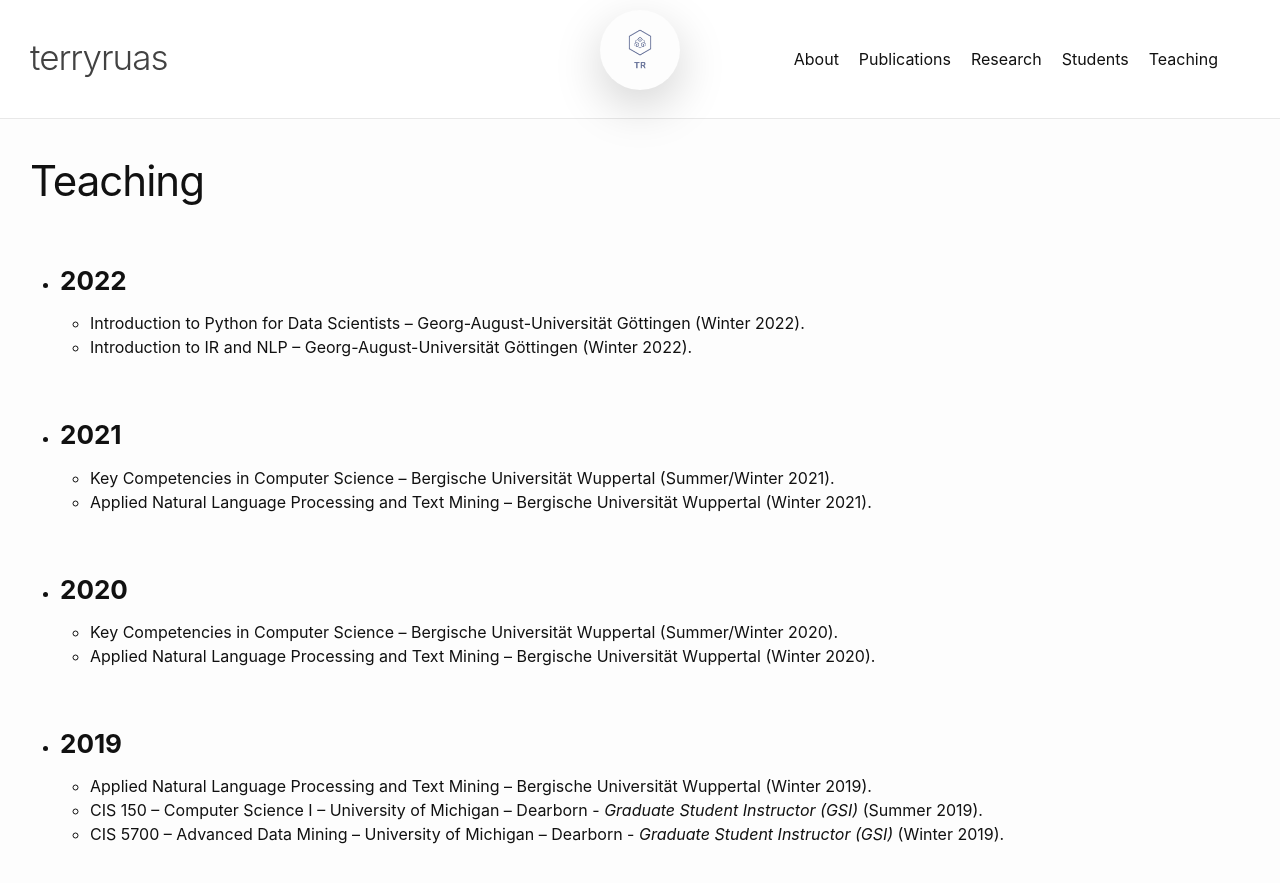
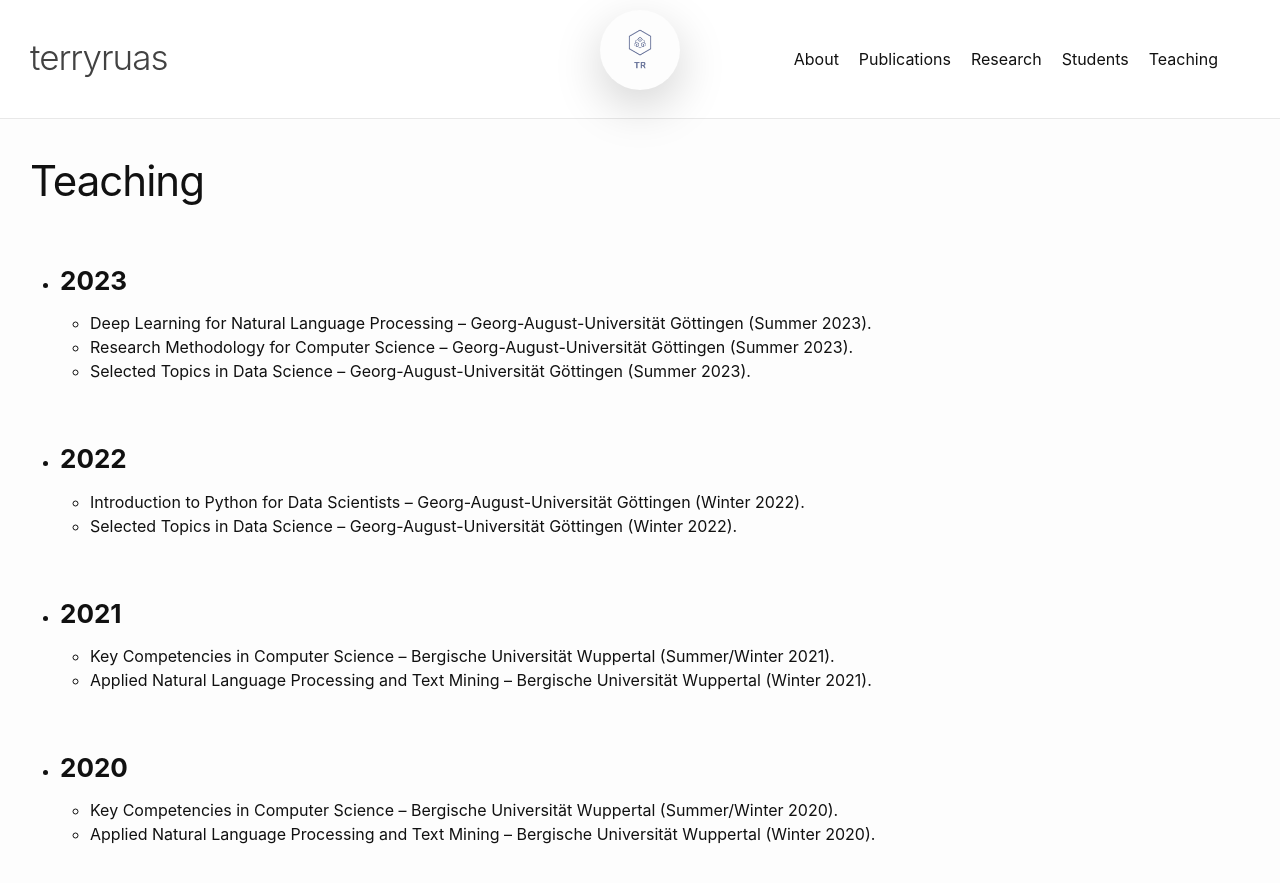
Before and after one commit to truas/truas, a Jekyll site: the page built from teaching.md, in a window 1280 px wide and 900 px high. Shown: the top 883 px of the window. Built offline with Jekyll 4.4.1, drawn with Linux system fonts in a browser that asks for light colours.

Commit message:
students update and teaching

```diff
--- a/teaching.md
+++ b/teaching.md
@@ -3,9 +3,13 @@ layout: page
 title: Teaching
 permalink: /teaching/
 ---
+- ### **2023**
+    - Deep Learning for Natural Language Processing – Georg-August-Universität Göttingen (Summer 2023).
+    - Research Methodology for Computer Science – Georg-August-Universität Göttingen (Summer 2023).
+    - Selected Topics in Data Science – Georg-August-Universität Göttingen (Summer 2023).
 - ### **2022**
     - Introduction to Python for Data Scientists – Georg-August-Universität Göttingen (Winter 2022).
-    - Introduction to IR and NLP – Georg-August-Universität Göttingen (Winter 2022).
+    - Selected Topics in Data Science – Georg-August-Universität Göttingen (Winter 2022).
 - ### **2021**
     - Key Competencies in Computer Science – Bergische Universität Wuppertal (Summer/Winter 2021).
     - Applied Natural Language Processing and Text Mining – Bergische Universität Wuppertal (Winter 2021).
```
